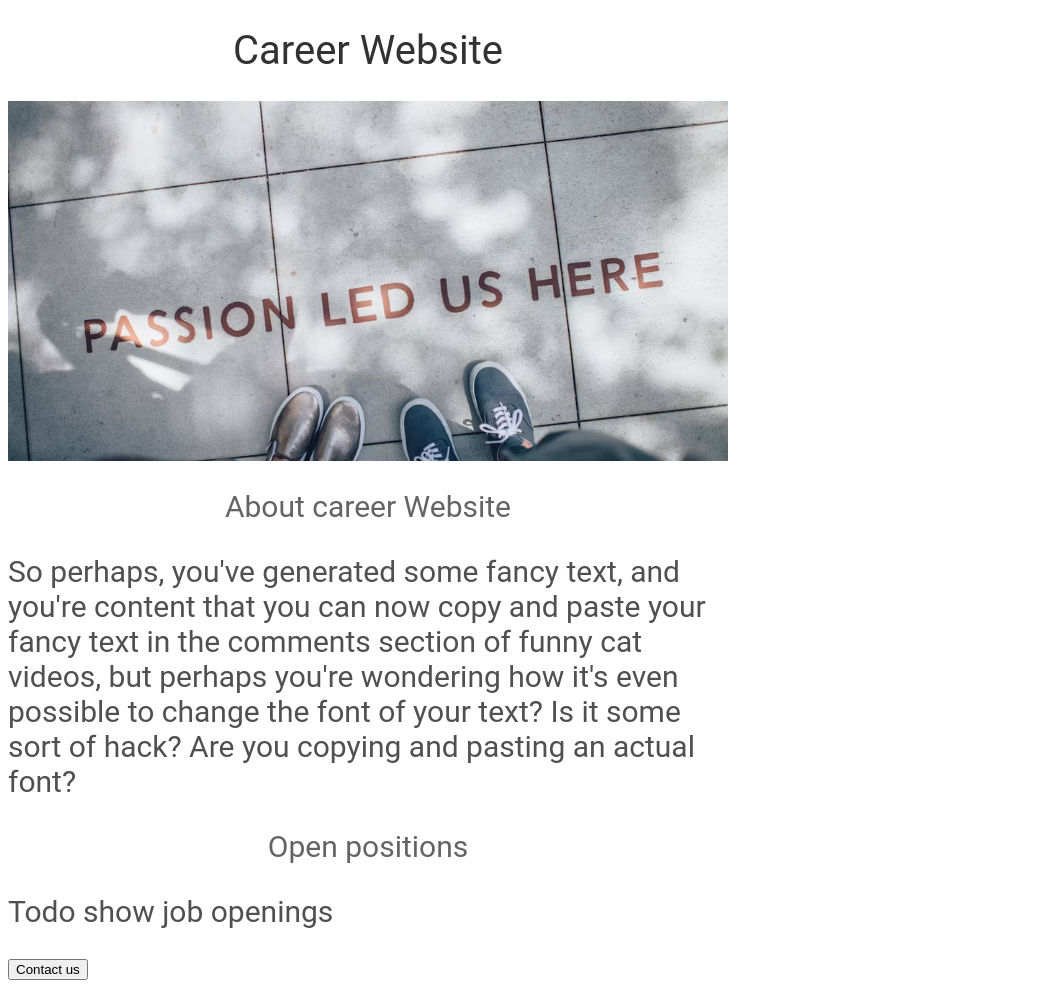
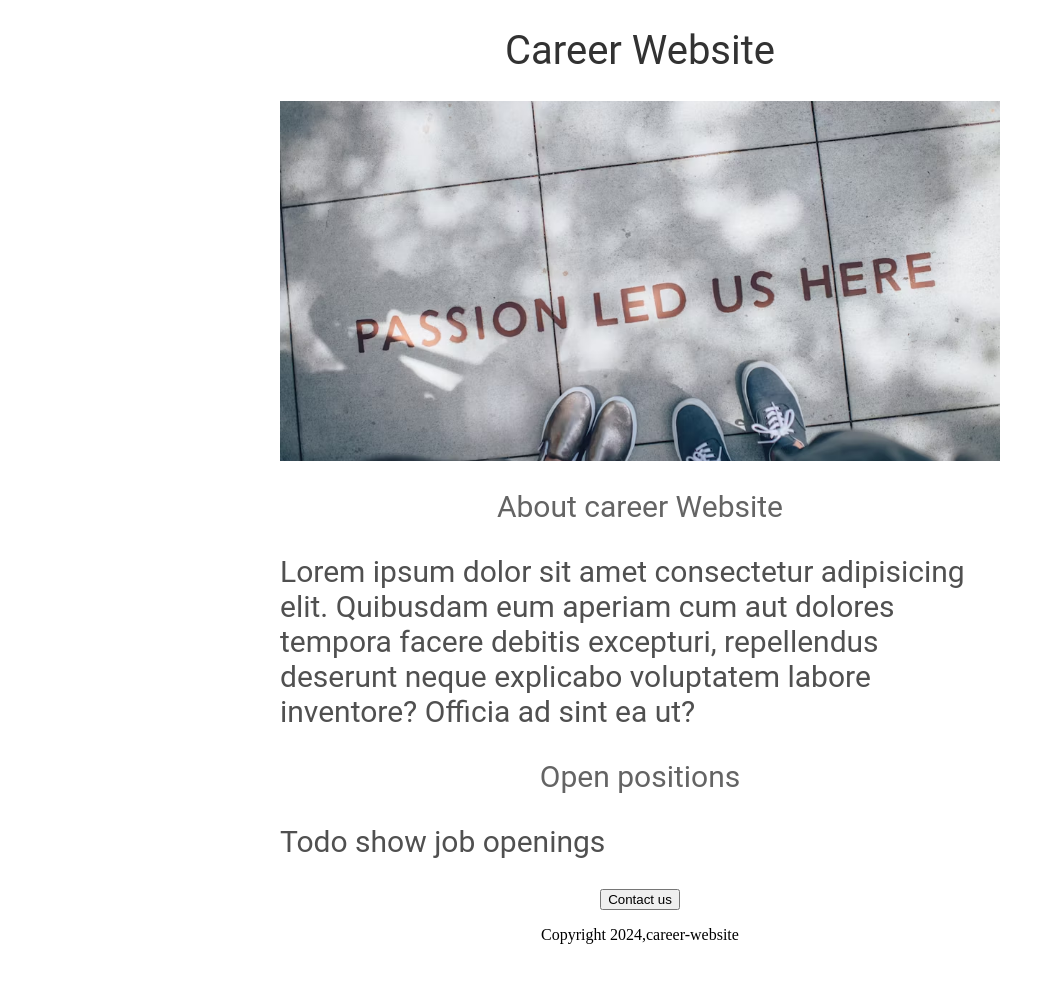
Before and after one commit to Sheshikumar1/Career-website, a Flask app: page / in a window 1280 px wide. Shown: the whole page, without its empty margins (0-1055 px from the left). After the commit the page ends 944 px from the top, so only its background shows below. Run offline with Flask 3, Linux system fonts and the light colour scheme.

Commit message:
css added

```diff
--- a/templates/hello.html
+++ b/templates/hello.html
@@ -28,7 +28,7 @@
     font-weight:normal;
 
     }
-    p{
+    .bodytext {
     font-family:Roboto;
     font-size:30px;
     color:rgb(80,80,80);
@@ -36,7 +36,11 @@
     }
     .container{
     max-width:720px;
+    margin:0 auto 0;
     }
+
+
+
     </style>
 </head>
 <body>
@@ -44,10 +48,13 @@
     <h1>Career Website</h1>
     <img id="banner" src="{{url_for('static',filename='banner.jpeg')}}">
     <h2>About career Website</h2>
-    <p>So perhaps, you've generated some fancy text, and you're content that you can now copy and paste your fancy text in the comments section of funny cat videos, but perhaps you're wondering how it's even possible to change the font of your text? Is it some sort of hack? Are you copying and pasting an actual font?</p>
+    <p class="bodytext">Lorem ipsum dolor sit amet consectetur adipisicing elit. Quibusdam eum aperiam cum aut dolores tempora facere debitis excepturi, repellendus deserunt neque explicabo voluptatem labore inventore? Officia ad sint ea ut?</p>
     <h2>Open positions</h2>
-    <p>Todo show job openings</p>
+    <p class="bodytext">Todo show job openings</p>
+    <div style="text-align: center;">
     <button>Contact us</button>
+    <p>Copyright 2024,career-website</p>
+    </div>
     </div>
 </body>
 </html>
```
